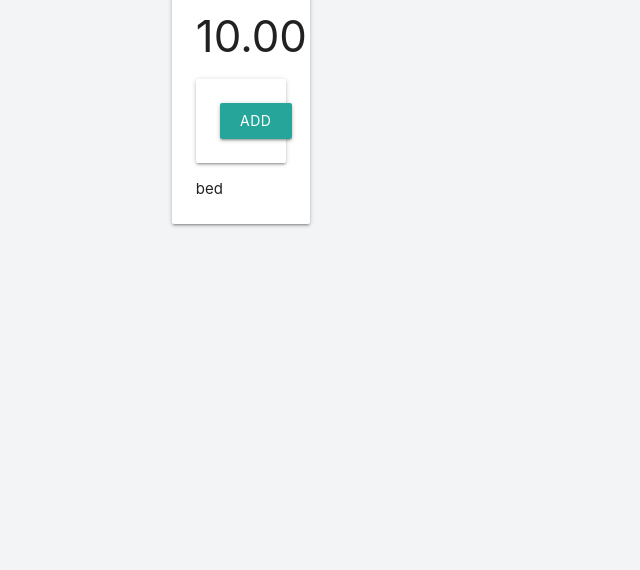
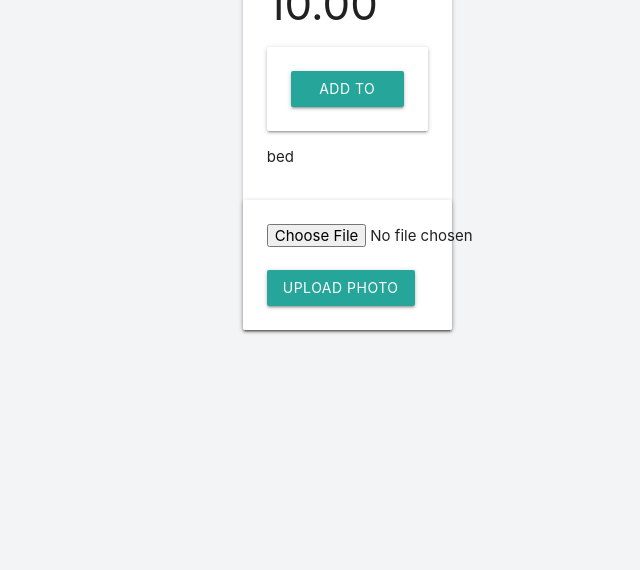
Before and after one commit to K8MacEl/Furniture-Gallery, a Django app: page /furniture/1/ in a window 1280 px wide. Shown: the part 206-776 px from the top of the page, without its empty margins (192-832 px from the left). Run offline with Django 5.2, Linux system fonts and the light colour scheme; tables that the repository leaves empty hold one stand-in row (values such as "Sample post").

Commit message:
add photo form

```diff
--- a/furniture_gallery/settings.py
+++ b/furniture_gallery/settings.py
@@ -11,6 +11,7 @@ https://docs.djangoproject.com/en/4.2/ref/settings/
 """
 
 from pathlib import Path
+import environ
 
 # Build paths inside the project like this: BASE_DIR / 'subdir'.
 BASE_DIR = Path(__file__).resolve().parent.parent
--- a/main_app/templates/furniture/detail.html
+++ b/main_app/templates/furniture/detail.html
@@ -20,6 +20,12 @@
                 </form>
                 <p>{{ furniture_item.category }}</p>
             </div>
+            <form action="{% url 'add_photo' furniture_item.id %}" enctype="multipart/form-data" method="POST" class="card-panel">
+                {% csrf_token %}
+                <input type="file" name="photo-file">
+                <br><br>
+                <button type="submit" class="btn">Upload Photo</button>
+            </form>
         </div>
     </div>
 </div>
--- a/main_app/templates/main_app/furniture_item_form.html
+++ b/main_app/templates/main_app/furniture_item_form.html
@@ -22,4 +22,5 @@
 	</table>
 	<input type="submit" value="Submit!" class="btn">
 </form>
+
 {% endblock content %}
--- a/main_app/urls.py
+++ b/main_app/urls.py
@@ -12,4 +12,6 @@ urlpatterns = [
 
     path('furniture/<int:furniture_item_id>/',views.furniture_detail, name='detail'),
 
+    path('furniture/<int:furniture_item_id>/create/', views.add_photo, name='add_photo'),
+
 ]
--- a/main_app/views.py
+++ b/main_app/views.py
@@ -16,7 +16,7 @@ import uuid
 import boto3
 import os
 #---confirm with Dean this model is done then migrate
-from .models import Furniture_Item
+from .models import Furniture_Item, Photo, Cart
 
 # furniture = [
 # 	{'name':'Blue chair', 'description': 'Blue LazyBoy', 'price':'500.00', 'category':'chair'},
@@ -82,7 +82,25 @@ class Furniture_Item_Create(CreateView):
 	# 	form.instance.user = self.request.user
 	# 	return super().form_valid(form)
 
-
+def add_photo(request, furniture_item_id):
+    # photo-file will be the "name" attribute on the <input type="file">
+    photo_file = request.FILES.get('photo-file', None)
+    if photo_file:
+        s3 = boto3.client('s3')
+        # need a unique "key" for S3 / needs image file extension too
+        key = uuid.uuid4().hex[:6] + photo_file.name[photo_file.name.rfind('.'):]
+        # just in case something goes wrong
+        try:
+            bucket = os.environ['S3_BUCKET']
+            s3.upload_fileobj(photo_file, bucket, key)
+            # build the full url string
+            url = f"{os.environ['S3_BASE_URL']}{bucket}/{key}"
+            # we can assign to furniture_id or cat (if you have a furniture object)
+            Photo.objects.create(url=url, furniture_item_id=furniture_item_id)
+        except Exception as e:
+            print('An error occurred uploading file to S3')
+            print(e)
+    return redirect('detail', furniture_item_id=furniture_item_id)
 
  ##---edit/update furniture---##
 
```
